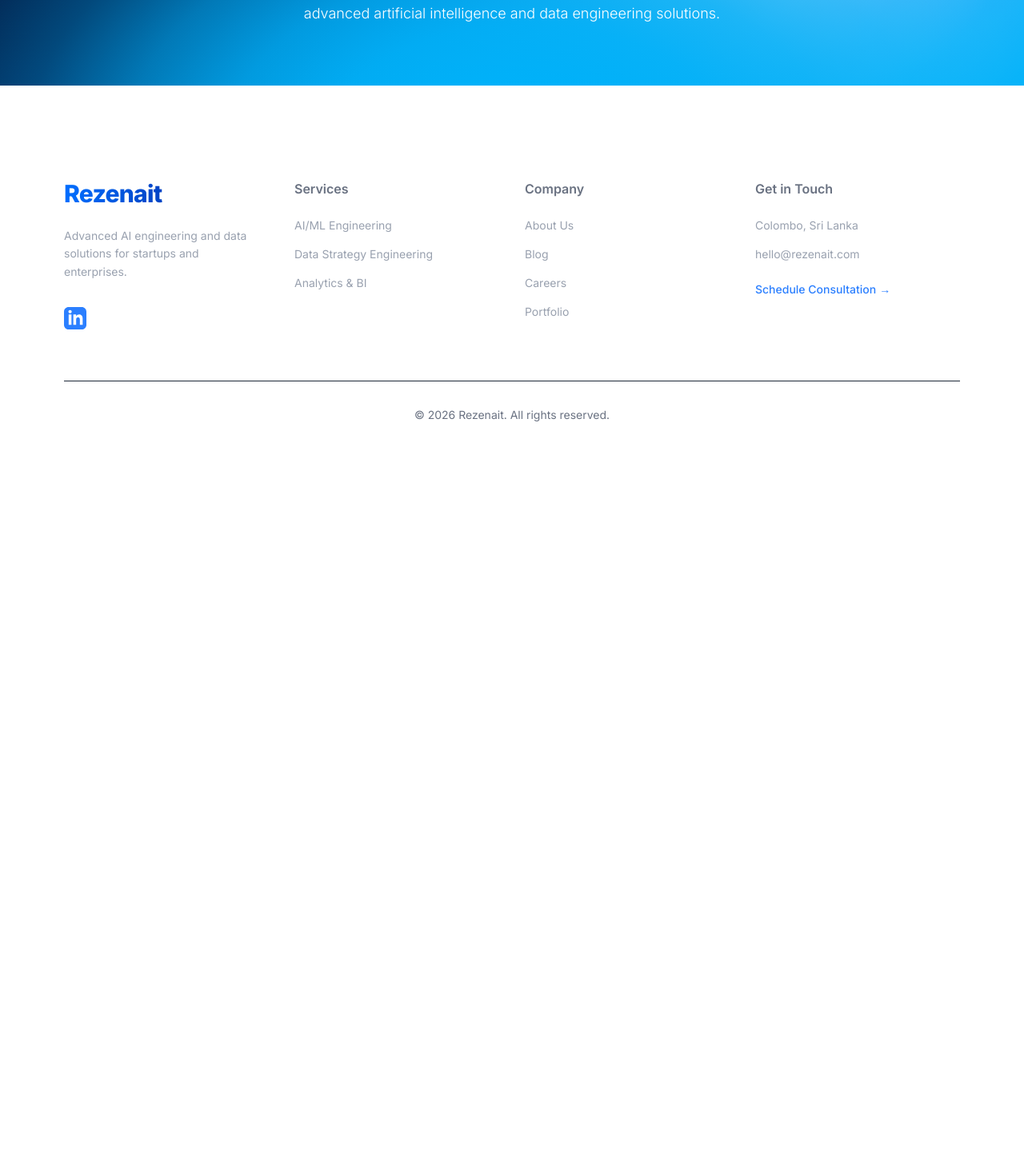
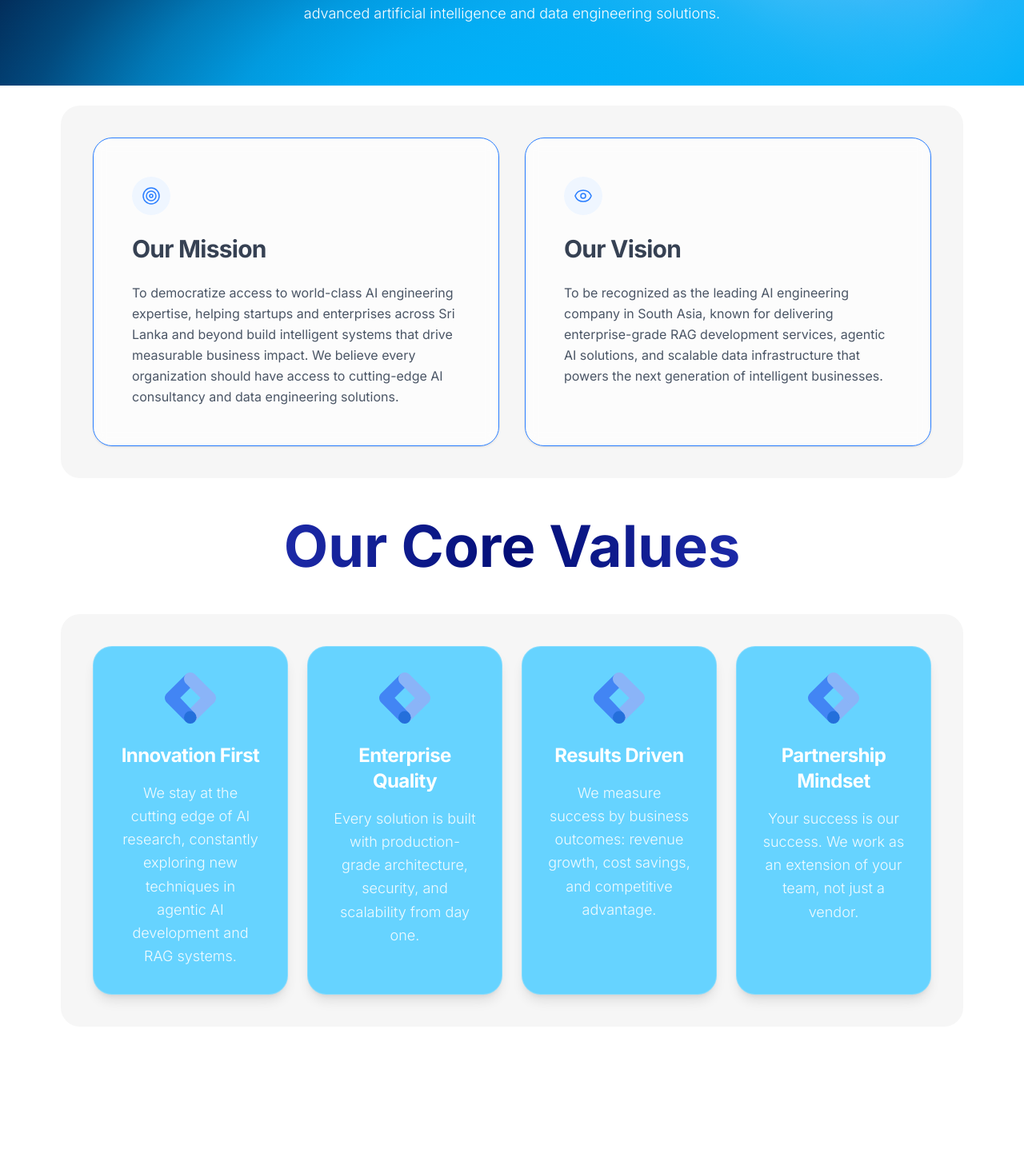
Before and after one commit to Thamaruj/Rezenait-Website, a Next.js app: page /about in a window 1280 px wide. Shown: the part 243-1710 px from the top of the page at 80% size. Before the commit the page ends 836 px from the top, so only its background shows below. Built offline with nearby package versions, Linux system fonts and the light colour scheme.

Commit message:
Vision Mission and Core Values sections done

```diff
--- a/app/about/page.tsx
+++ b/app/about/page.tsx
@@ -1,18 +1,43 @@
 "use client";
 
 import { motion } from "framer-motion";
+import { Target, Eye } from 'lucide-react';
+
+
+const coreValues = [
+  {
+    value: "Innovation First",
+    description:"We stay at the cutting edge of AI research, constantly exploring new techniques in agentic AI development and RAG systems.",
+    icon:"/icons/coreValue.svg"
+  },
+  {
+    value: "Enterprise Quality",
+    description:"Every solution is built with production-grade architecture, security, and scalability from day one.",
+    icon:"/icons/coreValue.svg"
+  },
+  {
+    value: "Results Driven",
+    description:"We measure success by business outcomes: revenue growth, cost savings, and competitive advantage.",
+    icon:"/icons/coreValue.svg"
+  },
+  {
+    value: "Partnership Mindset",
+    description:"Your success is our success. We work as an extension of your team, not just a vendor.",
+    icon:"/icons/coreValue.svg"
+  },
+]
 
 export default function AboutPage() {
   return (
     <>
       <div
-        className="absolute top-0 left-0 w-full h-[350px] -z-10 bg-no-repeat bg-cover bg-center"
+        className="absolute top-0 left-0 w-full h-[350px] -z-10 bg-no-repeat bg-cover bg-center "
         style={{ backgroundImage: "url('/Header-Bg.svg')" }}
       ></div>
 
       <main className="mx-7 max-w-full md:px-12 pt-5 md:pt-10 pb-32 ">
         {/* Added mx-auto and text-center here! */}
-        <div className="max-w-4xl mx-auto text-center flex flex-col items-center">
+        <div className="max-w-4xl mx-auto text-center flex flex-col items-center md:mb-25">
 
           {/* Animated Main Headline */}
           <motion.h1
@@ -38,6 +63,95 @@
           </motion.p>
 
         </div>
+
+        <section className=" w-full p-10  flex items-center justify-center overflow-hidden bg-[#DCDCDC]/25 rounded-3xl">
+
+          <motion.div
+            initial={{ opacity: 0, y: 30 }}
+            animate={{ opacity: 1, y: 0 }}
+            transition={{ duration: 0.8, delay: 0.2, ease: "easeOut" }}
+            className="relative z-10 max-w-6xl mx-auto grid grid-cols-1 md:grid-cols-2 gap-8"
+          >
+
+            {/* Mission Card */}
+            <div className="bg-white/70 backdrop-blur-sm border border-blue-500 rounded-3xl p-8 md:p-12 shadow-sm flex flex-col items-start transition-all hover:shadow-md group">
+              <div className="mb-6 flex items-center justify-center w-12 h-12 rounded-full bg-blue-50  transition-colors">
+                <Target className="w-6 h-6 text-blue-500" strokeWidth={1.5} />
+              </div>
+              <h2 className="text-3xl font-bold text-gray-700 mb-6 tracking-tight">Our Mission</h2>
+              <p className=" leading-relaxed text-gray-600 ">
+                To democratize access to world-class AI engineering expertise, helping startups and enterprises across Sri Lanka and beyond build intelligent systems that drive measurable business impact. We believe every organization should have access to cutting-edge AI consultancy and data engineering solutions.
+              </p>
+            </div>
+
+            {/* Vision Card */}
+            <div className="bg-white/70 backdrop-blur-sm border border-blue-500 rounded-3xl p-8 md:p-12 shadow-sm flex flex-col items-start transition-all hover:shadow-md group">
+              <div className="mb-6 flex items-center justify-center w-12 h-12 rounded-full bg-blue-50  transition-colors">
+                <Eye className="w-6 h-6 text-blue-500" strokeWidth={1.5} />
+              </div>
+              <h2 className="text-3xl font-bold text-gray-700 mb-6 tracking-tight">Our Vision</h2>
+              <p className=" leading-relaxed text-gray-600 ">
+                To be recognized as the leading AI engineering company in South Asia, known for delivering enterprise-grade RAG development services, agentic AI solutions, and scalable data infrastructure that powers the next generation of intelligent businesses.
+              </p>
+            </div>
+
+            </motion.div>
+        </section>
+
+        <section className=" items-center justify-center ">
+            <div className="text-center">
+                <motion.h1
+                    initial={{ opacity: 0, y: 30 }}
+                    animate={{ opacity: 1, y: 0 }}
+                    viewport={{once:true}}
+                    transition={{ duration: 0.8, ease: "easeOut" }}
+                    className="text-4xl py-10 md:text-7xl font-bold bg-gradient-to-r from-[#3643D9] via-[#040E77] to-[#3643D9] bg-clip-text text-transparent md:leading-tight"
+                >
+                    Our Core Values
+                </motion.h1>
+            </div>
+
+
+
+            <div className="max-w-full mx-auto grid grid-cols-1 sm:grid-cols-2 lg:grid-cols-4 gap-6 relative z-10 p-10 bg-[#DCDCDC]/25 rounded-3xl">
+              {coreValues.map((item, index) => (
+                <motion.div
+                  key={index}
+                  initial={{ opacity: 0, y: 20 }}
+                  whileInView={{ opacity: 1, y: 0 }}
+                  viewport={{ once: true }}
+                  transition={{ duration: 0.8, delay: index * 0.1 }}
+                  className="bg-[#66D3FF] p-8 rounded-3xl flex flex-col items-center text-center shadow-lg border border-white/20 transition-transform hover:-translate-y-2 duration-300"
+                >
+                  {/* Circular Icon Container */}
+                  <div className="w-16 h-16 mb-6 rounded-3xl  flex items-center justify-center ">
+                    <img
+                      src={item.icon}
+                      alt={item.value}
+                    />
+                  </div>
+
+                  {/* Title */}
+                  <h3 className="text-white text-2xl font-bold mb-4 tracking-tight">
+                    {item.value}
+                  </h3>
+
+                  {/* Description */}
+                  <p className="text-white/90 text-lg font-light leading-relaxed">
+                    {item.description}
+                  </p>
+                </motion.div>
+              ))}
+            </div>
+
+
+
+
+
+        </section>
+
+
+
       </main>
     </>
   );
```
Also changed, not shown: public/Icons/coreValue.svg (added).
